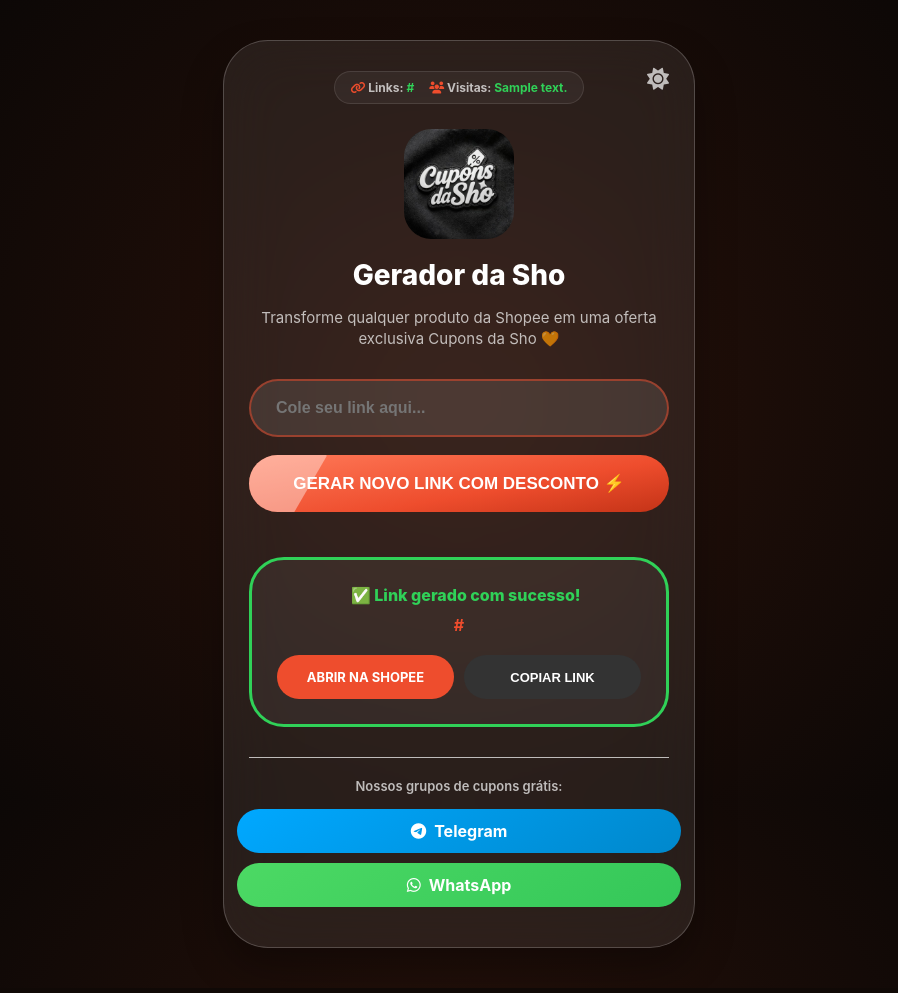
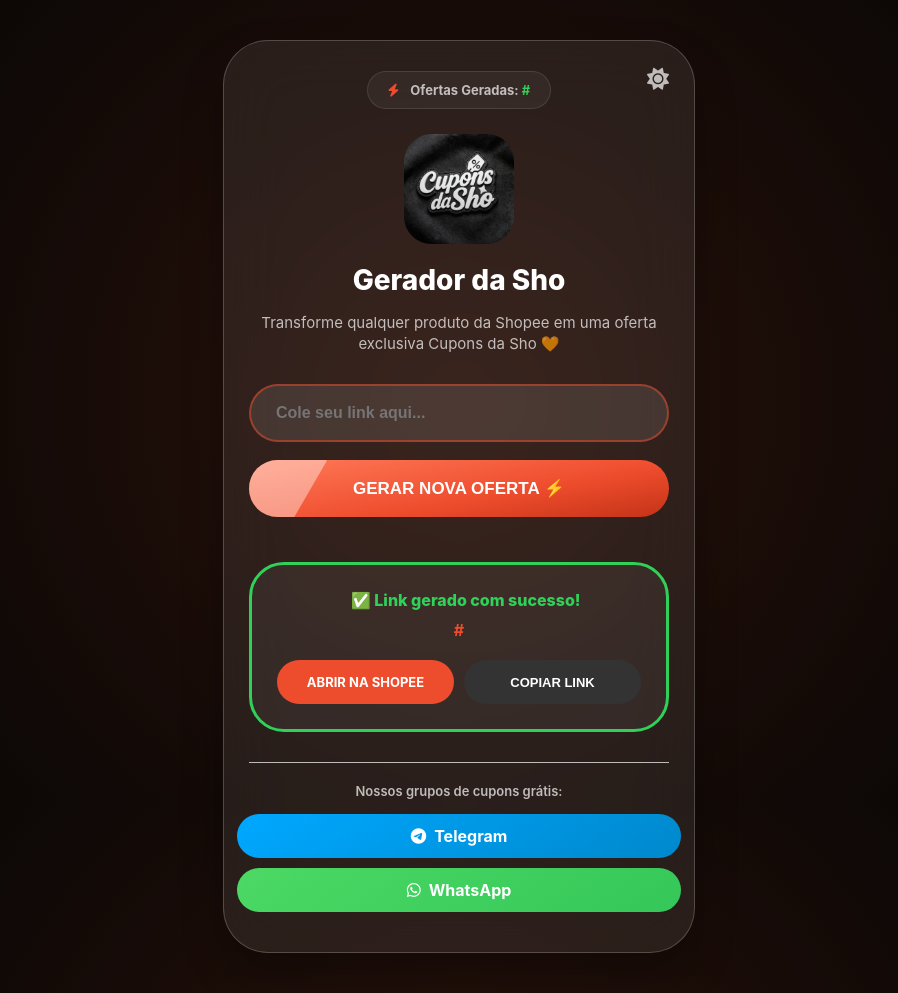
Before and after one commit to isigorsantos/gerador-da-sho, a Flask app: template templates/index.html in a window 1280 px wide. Shown: the whole page, without its empty margins (181-1079 px from the left). Run offline with Flask 3, Linux system fonts and the light colour scheme; the template is opened without the code that fills it: most values are stand-ins (such as "Sample title", 1, 10 or a date in 2020).

Commit message:
Update index.html

```diff
--- a/templates/index.html
+++ b/templates/index.html
@@ -37,13 +37,14 @@
         .container { text-align: center; width: 90%; max-width: 420px; padding: 30px 25px; border-radius: 45px; background: var(--bg-glass); backdrop-filter: blur(30px); border: var(--glass-border); position: relative; box-shadow: 0 20px 40px rgba(0,0,0,0.3); }
         .theme-toggle { position: absolute; top: 25px; right: 25px; cursor: pointer; color: var(--texto-secundario); font-size: 22px; }
 
+        /* BARRA DE ESTATÍSTICAS SÓ COM LINKS */
         .stats-bar {
-            display: flex; justify-content: center; gap: 15px; margin-bottom: 25px;
-            font-size: 12px; font-weight: 700; color: var(--texto-secundario);
-            background: rgba(255, 255, 255, 0.05); padding: 8px 15px; border-radius: 50px;
+            display: flex; justify-content: center; margin-bottom: 25px;
+            font-size: 13px; font-weight: 700; color: var(--texto-secundario);
+            background: rgba(255, 255, 255, 0.05); padding: 10px 20px; border-radius: 50px;
             border: 1px solid rgba(255, 255, 255, 0.1); width: fit-content; margin: 0 auto 25px auto;
         }
-        .stats-bar i { color: var(--cor-marca); }
+        .stats-bar i { color: var(--cor-marca); margin-right: 8px; }
         .stats-bar strong { color: var(--cor-sucesso); }
 
         .logo { width: 110px; border-radius: 25%; margin-bottom: 15px; }
@@ -64,6 +65,7 @@
             cursor: pointer; font-size: 17px; position: relative; overflow: hidden;
         }
 
+        /* ANIMAÇÃO DE BRILHO MANTIDA */
         .btn-gerar::after {
             content: ''; position: absolute; top: -50%; left: -60%; width: 20%; height: 200%;
             background: rgba(255, 255, 255, 0.4); transform: rotate(30deg); animation: brilho-passando 3s infinite;
@@ -98,8 +100,7 @@
         <div class="theme-toggle" onclick="toggleTheme()"><i id="theme-icon" class="fas fa-sun"></i></div>
 
         <div class="stats-bar">
-            <span><i class="fas fa-link"></i> Links: <strong>{{ links_contagem }}</strong></span>
-            <span><i class="fas fa-users"></i> Visitas: <strong>{{ visitas_contagem }}</strong></span>
+            <span><i class="fas fa-bolt"></i> Ofertas Geradas: <strong>{{ links_contagem }}</strong></span>
         </div>
 
         <img src="{{ url_for('static', filename='logo.png') }}" alt="Logo" class="logo">
@@ -109,7 +110,7 @@
         <form method="POST" onsubmit="mostrarLoading()">
             <input type="text" name="link_usuario" placeholder="Cole seu link aqui..." required autocomplete="off">
             <button type="submit" class="btn-gerar">
-                {% if link_novo %} GERAR NOVO LINK COM DESCONTO ⚡ {% else %} GERAR LINK COM DESCONTO ⚡ {% endif %}
+                {% if link_novo %} GERAR NOVA OFERTA ⚡ {% else %} GERAR LINK COM DESCONTO ⚡ {% endif %}
             </button>
         </form>
 
```
